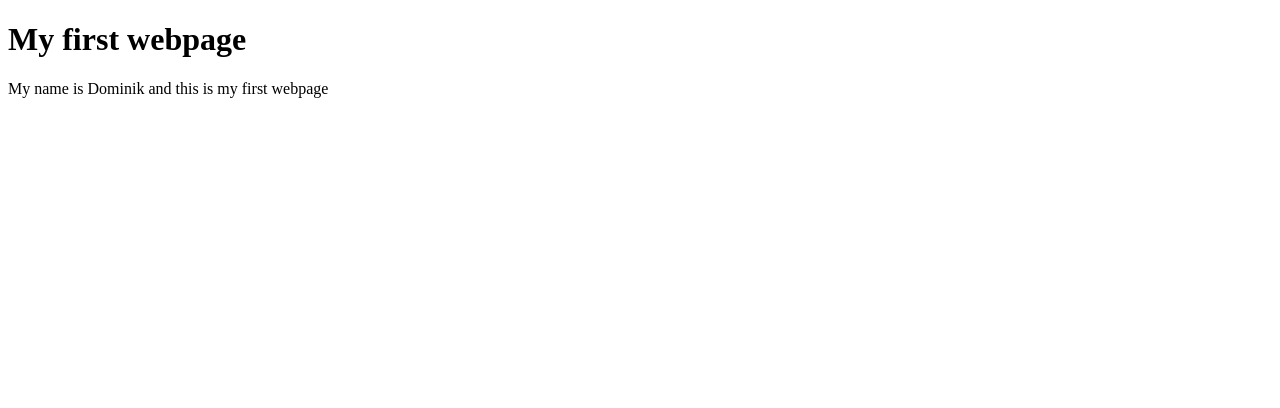
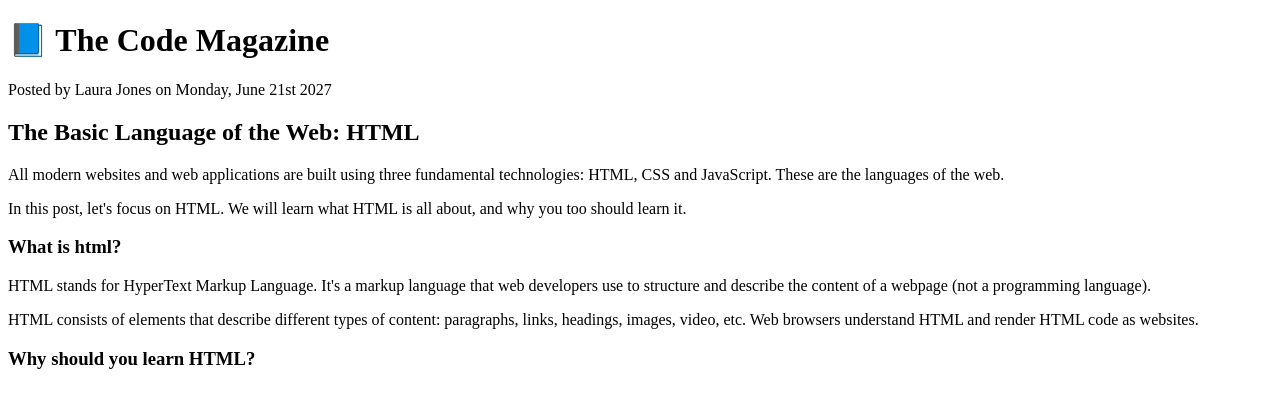
Before and after one commit to DominikBanaskiewicz/projectone, a plain HTML site: page index.html in a window 1280 px wide. Drawn offline with Linux system fonts and the light colour scheme.

Commit message:
new index.html new project
q
q
q
q
q
q

```diff
--- a/index.html
+++ b/index.html
@@ -1,13 +1,48 @@
 <!DOCTYPE html>
-<html lang="pl">
+<html>
   <head>
-    <meta charset="UTF-8" />
-    <meta http-equiv="X-UA-Compatible" content="IE=edge" />
-    <meta name="viewport" content="width=device-width, initial-scale=1.0" />
-    <title>My first webpage</title>
+    <title>The Basic Language of the Web: HTML</title>
   </head>
+
   <body>
-    <h1>My first webpage</h1>
-    <p>My name is Dominik and this is my first webpage</p>
+    <!--
+
+        h1q112112
+        21
+        21
+        21
+        2   1
+        21
+        21
+        21
+
+
+
+     -->
+
+    <h1>📘 The Code Magazine</h1>
+    <p>Posted by Laura Jones on Monday, June 21st 2027</p>
+    <h2>The Basic Language of the Web: HTML</h2>
+    <p>
+      All modern websites and web applications are built using three fundamental
+      technologies: HTML, CSS and JavaScript. These are the languages of the
+      web.
+    </p>
+    <p>
+      In this post, let's focus on HTML. We will learn what HTML is all about,
+      and why you too should learn it.
+    </p>
+    <h3>What is html?</h3>
+    <p>
+      HTML stands for HyperText Markup Language. It's a markup language that web
+      developers use to structure and describe the content of a webpage (not a
+      programming language).
+    </p>
+    <p>
+      HTML consists of elements that describe different types of content:
+      paragraphs, links, headings, images, video, etc. Web browsers understand
+      HTML and render HTML code as websites.
+    </p>
+    <h3>Why should you learn HTML?</h3>
   </body>
 </html>
```
